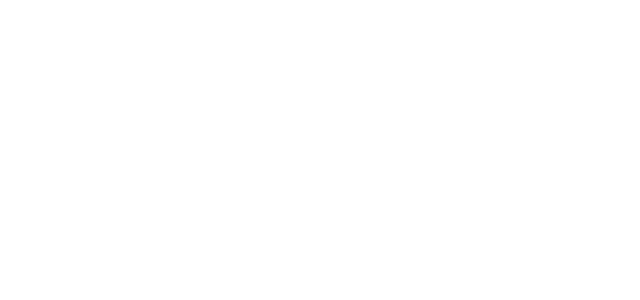
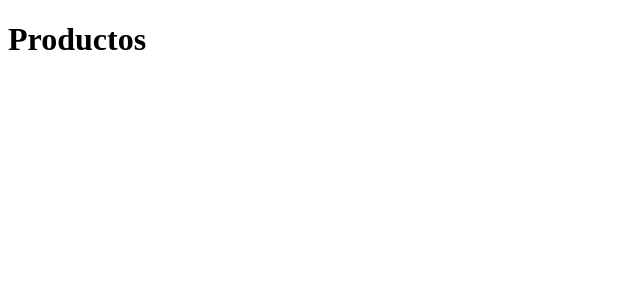
Before and after one commit to GerardoGallegos/curso-react-router, a React app: page / in a window 1280 px wide. Shown: the top 300 px of the page, without its empty margins (0-640 px from the left). Built offline with nearby package versions, Linux system fonts and the light colour scheme; the HTML template or start-up script is replaced by a standard one.

Commit message:
Leccion 3

```diff
--- a/src/App.js
+++ b/src/App.js
@@ -1,4 +1,4 @@
-import React, { Fragment } from 'react'
+import React from 'react'
 import { BrowserRouter, Route } from 'react-router-dom'
 
 const Hola = () => (
@@ -9,10 +9,20 @@
   <h1>Productos</h1>
 )
 
+const Home = () => (
+  <h1>Productos</h1>
+)
+
+const HolaNinja = () => (
+  <h1>Hola Ninja</h1>
+)
+
 const App = () => (
   <BrowserRouter>
      <>
+       <Route path='/' exact component={Home} />
        <Route path='/hola' component={Hola} />
+       <Route path='/hola/ninja' exact component={HolaNinja} />
        <Route path='/productos' component={Productos} />
      </>
   </BrowserRouter>
```
